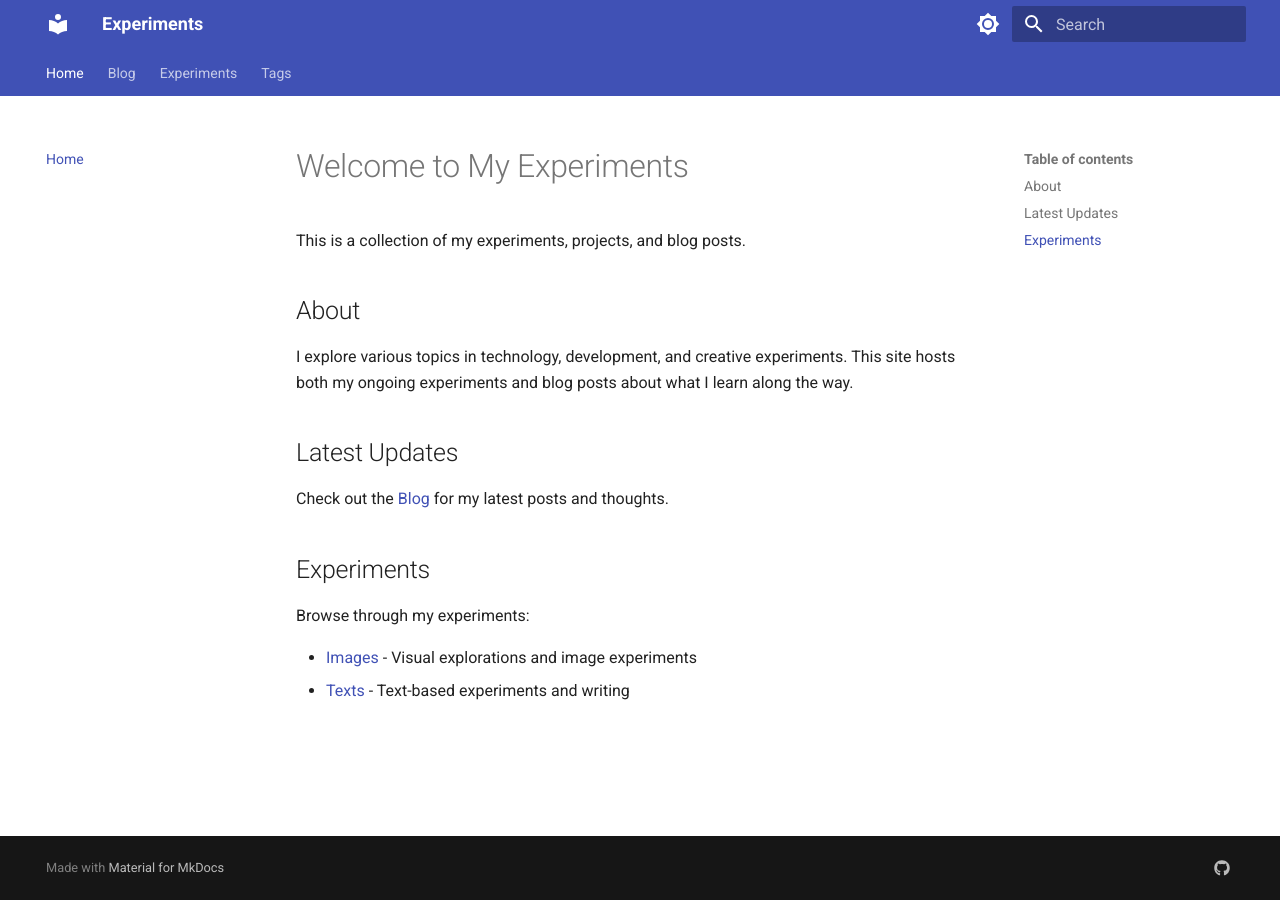
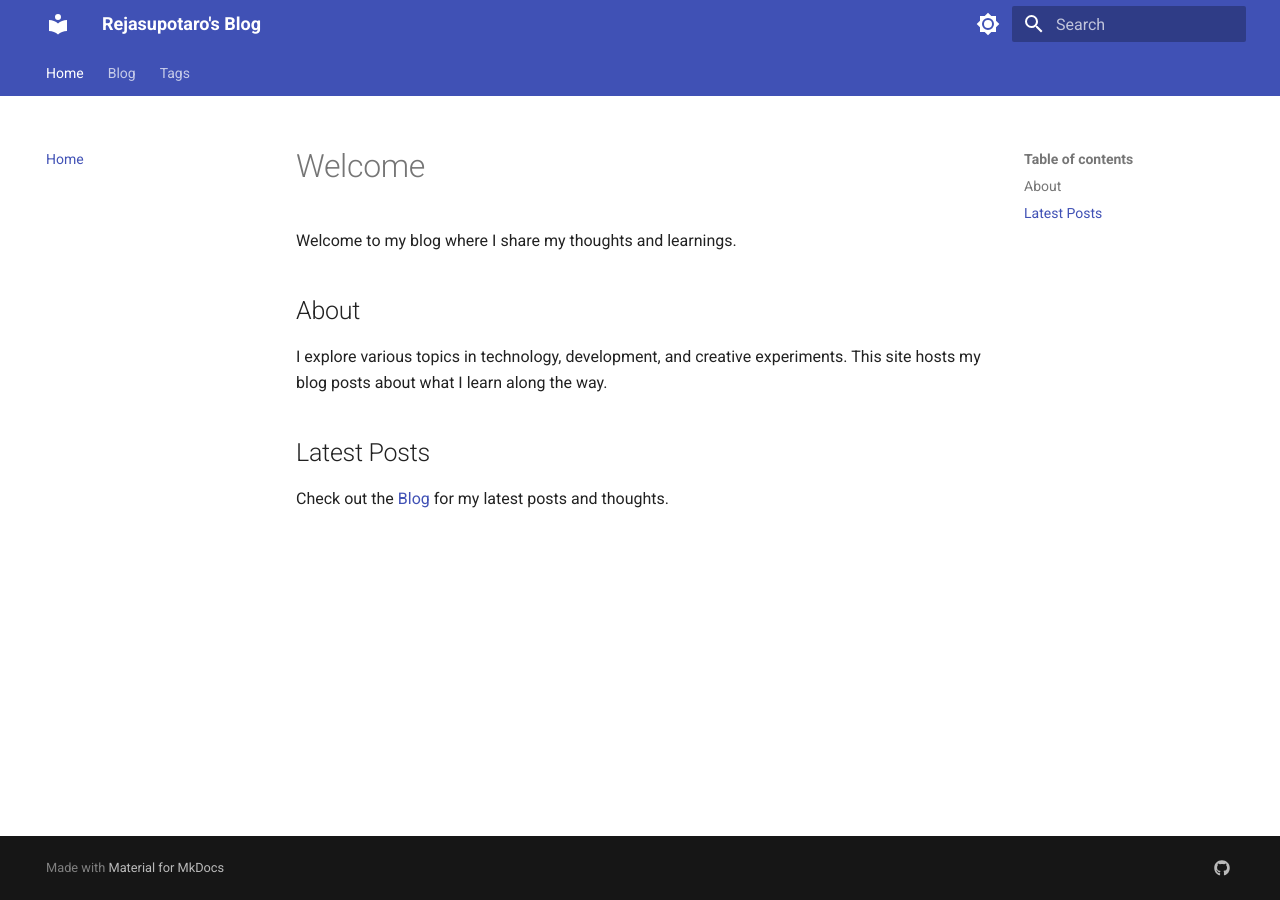
Before and after one commit to rejasupotaro/rejasupotaro.github.io, an MkDocs documentation site: the page built from docs/index.md, in a window 1280 px wide. Built offline with MkDocs 1.6.1 and Material for MkDocs 9.7.7, drawn with Linux system fonts in a browser that asks for light colours; some web fonts are replaced.

Commit message:
Remove Experiments section and focus on blog

```diff
--- a/docs/index.md
+++ b/docs/index.md
@@ -1,18 +1,11 @@
-# Welcome to My Experiments
+# Welcome
 
-This is a collection of my experiments, projects, and blog posts.
+Welcome to my blog where I share my thoughts and learnings.
 
 ## About
 
-I explore various topics in technology, development, and creative experiments. This site hosts both my ongoing experiments and blog posts about what I learn along the way.
+I explore various topics in technology, development, and creative experiments. This site hosts my blog posts about what I learn along the way.
 
-## Latest Updates
+## Latest Posts
 
 Check out the [Blog](blog/index.md) for my latest posts and thoughts.
-
-## Experiments
-
-Browse through my experiments:
-
-- [Images](experiments/images.md) - Visual explorations and image experiments
-- [Texts](experiments/texts.md) - Text-based experiments and writing
--- a/mkdocs.yml
+++ b/mkdocs.yml
@@ -1,7 +1,7 @@
-site_name: Experiments
+site_name: Rejasupotaro's Blog
 site_url: https://rejasupotaro.github.io/
 site_author: Rejasupotaro
-site_description: A collection of experiments and blog posts
+site_description: Personal blog about anything
 
 theme:
   name: material
@@ -108,9 +108,6 @@ nav:
   - Home: index.md
   - Blog:
     - blog/index.md
-  - Experiments:
-    - Images: experiments/images.md
-    - Texts: experiments/texts.md
   - Tags: tags.md
 
 extra:
```
Also changed, not shown: docs/experiments/images.md (deleted, +0 -16 lines), docs/experiments/texts.md (deleted, +0 -16 lines).
